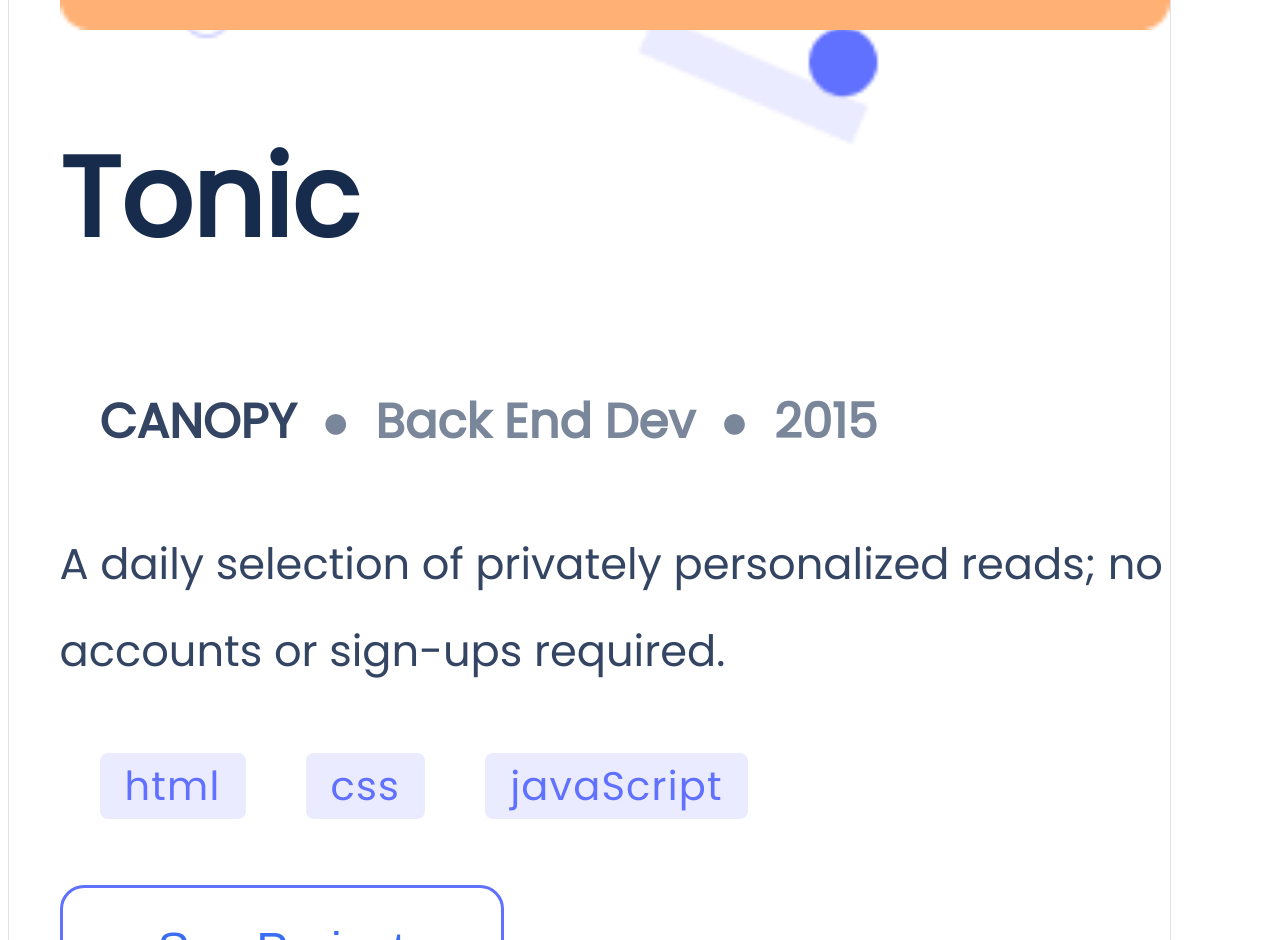
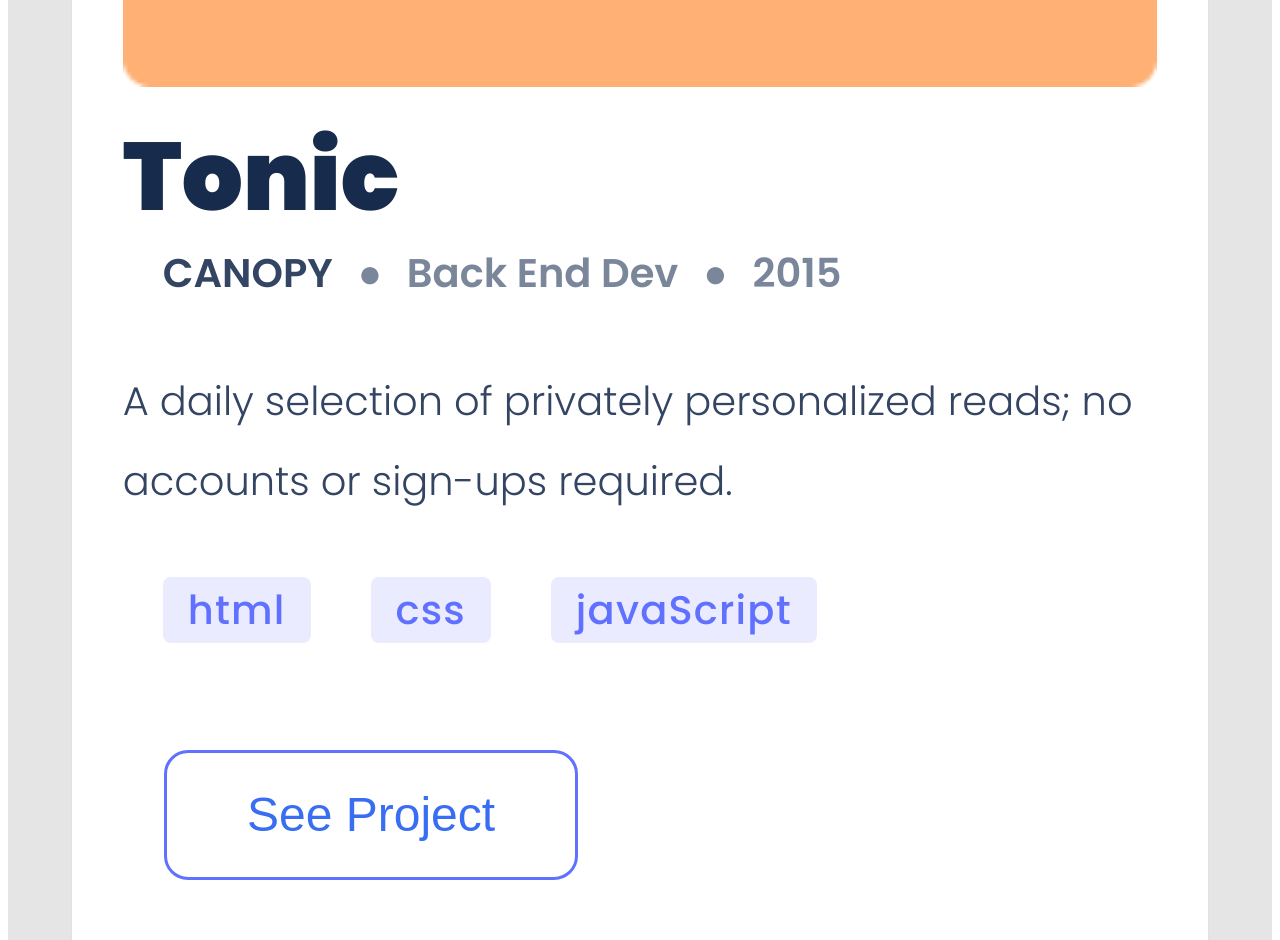
Before and after one commit to SergSkol/Portfolio, a plain HTML site: page index.html in a window 1280 px wide. Shown: the part 1860-2800 px from the top of the page. Drawn offline with Linux system fonts and the light colour scheme.

Commit message:
changed tag for work title to header, add margins, add background color

```diff
--- a/index.html
+++ b/index.html
@@ -5,7 +5,7 @@
     <title>SergSkol Portfolio</title>
     <link rel="preconnect" href="https://fonts.googleapis.com">
     <link rel="preconnect" href="https://fonts.gstatic.com" crossorigin>
-    <link href="https://fonts.googleapis.com/css2?family=Poppins&display=swap" rel="stylesheet">
+    <link href="https://fonts.googleapis.com/css2?family=Poppins:wght@300;500;600;700;800;900&display=swap" rel="stylesheet">
     <link rel="stylesheet" href="./style.css">
     <link rel="stylesheet" href="https://maxcdn.bootstrapcdn.com/font-awesome/4.4.0/css/font-awesome.min.css">
   </head>
@@ -41,7 +41,7 @@
         <div class="work-item">
           <section class="work-item-flex">
             <img src="./img/work-snapshot1.png" alt="work1">
-            <p class="work-item-title">Tonic</p>
+            <header class="work-item-title">Tonic</header>
             <ul class="work-item-frame">
               <li class="work-item-frame-client">CANOPY</li>
               <li class="work-item-frame-counter">●</li>
@@ -69,7 +69,7 @@
         <div class="work-item">
           <section class="work-item-flex">
             <img src="./img/work-snapshot2.png" alt="work2">
-            <p class="work-item-title">Multi-Post Stories</p>
+            <header class="work-item-title">Multi-Post Stories</header>
             <ul class="work-item-frame">
               <li class="work-item-frame-client">CANOPY</li>
               <li class="work-item-frame-counter">●</li>
@@ -97,7 +97,7 @@
         <div class="work-item">
           <section class="work-item-flex">
             <img src="./img/work-snapshot3.png" alt="work3">
-            <p class="work-item-title">Tonic</p>
+            <header class="work-item-title">Tonic</header>
             <ul class="work-item-frame">
               <li class="work-item-frame-client">CANOPY</li>
               <li class="work-item-frame-counter">●</li>
@@ -125,7 +125,7 @@
         <div class="work-item">
           <section class="work-item-flex">
             <img src="./img/work-snapshot4.png" alt="work4">
-            <p class="work-item-title">Multi-Post Stories</p>
+            <header class="work-item-title">Multi-Post Stories</header>
             <ul class="work-item-frame">
               <li class="work-item-frame-client">CANOPY</li>
               <li class="work-item-frame-counter">●</li>
--- a/style.css
+++ b/style.css
@@ -19,7 +19,7 @@ body {
 
 .logo {
   font-style: normal;
-  font-weight: 700;
+  font-weight: 500;
   font-size: 200%;
   line-height: 20px;
   color: #6070ff;
@@ -103,22 +103,26 @@ body {
   padding-top: 200px;
   display: grid;
   gap: 88px;
+  background: #e5e5e5;
 }
 
 .work-item-flex {
-  width: 92%;
-  padding-left: 4%;
+  width: 90%;
+  padding: 4% 4% 4% 4%;
+  margin: 5% 5% 5% 5%;
   display: flex;
   flex-direction: column;
   box-sizing: border-box;
   border: 1px solid #dfe1e6;
   border-radius: 16px;
+  background: #fff;
 }
 
 .work-item-title {
+  margin-top: 4%;
   font-style: normal;
-  font-weight: 700;
-  font-size: 700%;
+  font-weight: 900;
+  font-size: 600%;
   line-height: 100%;
   color: #172b4d;
 }
@@ -130,7 +134,7 @@ body {
   gap: 25px;
   font-style: normal;
   font-weight: 600;
-  font-size: 300%;
+  font-size: 250%;
   line-height: 16px;
 }
 
@@ -144,8 +148,8 @@ body {
 
 .work-item-text {
   font-style: normal;
-  font-weight: 400;
-  font-size: 270%;
+  font-weight: 300;
+  font-size: 250%;
   line-height: 200%;
   color: #344563;
 }
@@ -186,8 +190,7 @@ body {
   width: 40%;
   padding-top: 50px;
   padding-bottom: 50px;
-  padding-left: 20px;
-  padding-right: 20px;
+  margin: 4%;
 }
 
 .work-item-button:hover {
```
